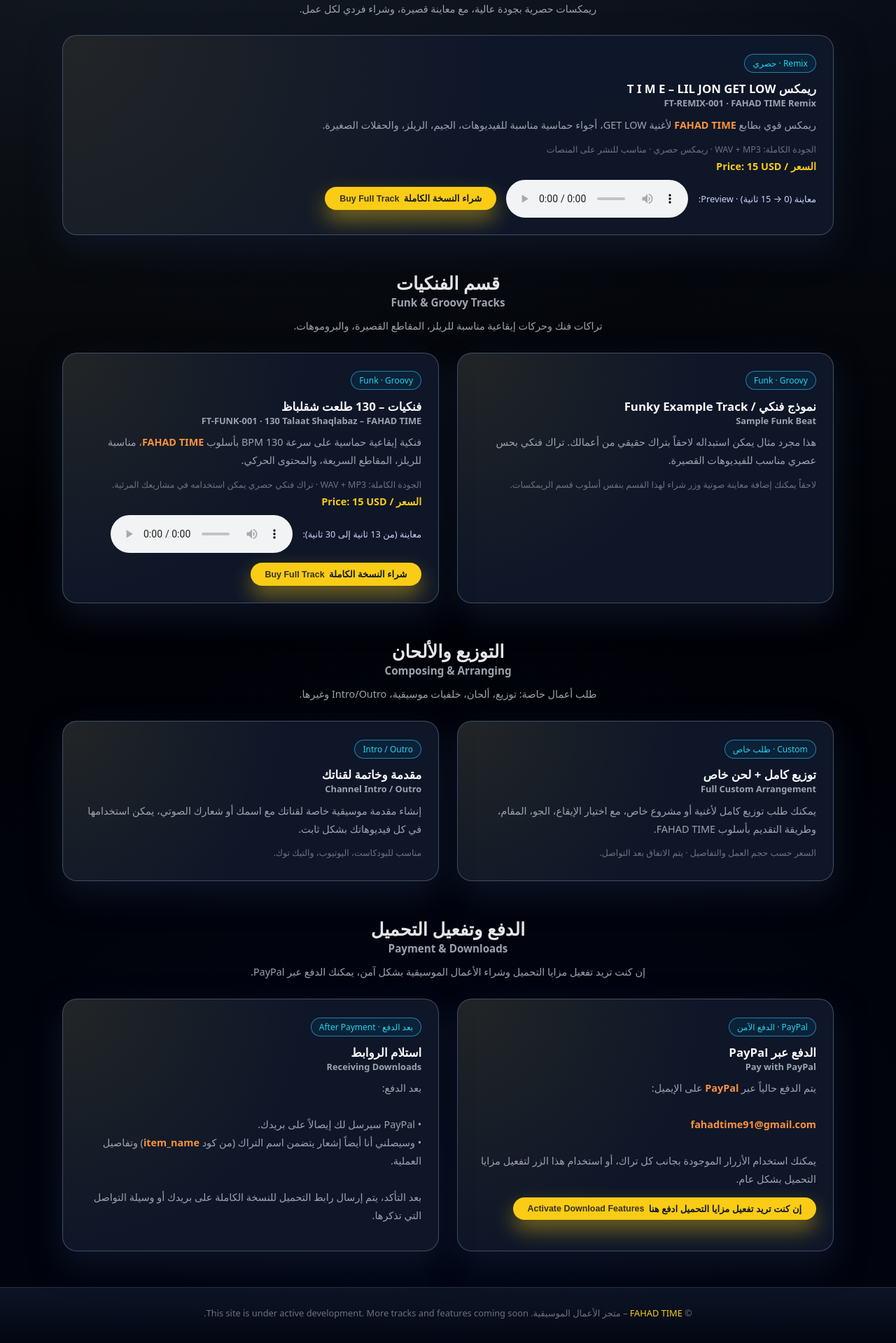
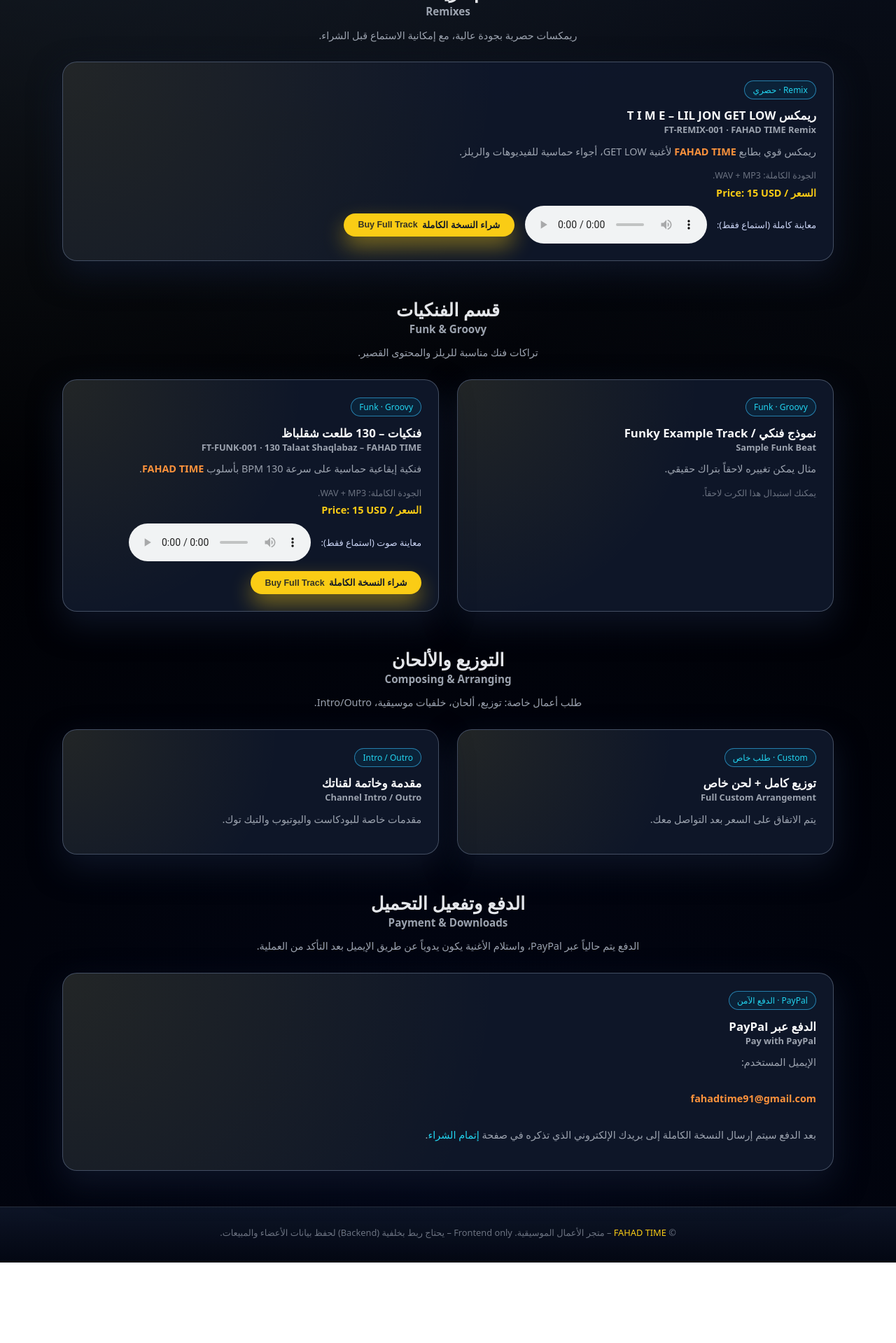
Before and after one commit to fahadtime/fahadtime, a plain HTML site: page index.html in a window 1280 px wide. Shown: the part 707-2626 px from the top of the page at 70% size. After the commit the page ends 2511 px from the top, so only its background shows below. Drawn offline with Linux system fonts and the light colour scheme.

Commit message:
Update index.html

```diff
--- a/index.html
+++ b/index.html
@@ -16,9 +16,7 @@
             --border-soft: rgba(148, 163, 184, 0.4);
         }
 
-        * {
-            box-sizing: border-box;
-        }
+        * { box-sizing: border-box; }
 
         body {
             margin: 0;
@@ -30,11 +28,9 @@
             color: var(--text-main);
         }
 
-        a {
-            text-decoration: none;
-        }
+        a { text-decoration: none; }
 
-        /* Top navigation (الهيدر) */
+        /* Top navigation */
         .top-nav {
             position: sticky;
             top: 0;
@@ -88,19 +84,19 @@
 
         .nav-links {
             display: flex;
-            gap: 1rem;
+            gap: 0.6rem;
             flex-wrap: wrap;
+            align-items: center;
         }
 
         .nav-link {
-            font-size: 0.85rem;
+            font-size: 0.8rem;
             color: var(--text-muted);
-            padding: 0.4rem 0.9rem;
+            padding: 0.35rem 0.8rem;
             border-radius: 999px;
             border: 1px solid transparent;
             transition: all 0.15s ease;
-            cursor: pointer;
-            display: flex;
+            display: inline-flex;
             align-items: center;
             gap: 0.25rem;
         }
@@ -116,7 +112,12 @@
             color: #f9fafb;
         }
 
-        /* Hero section */
+        .nav-link-accent {
+            border-color: rgba(250, 204, 21, 0.8);
+            color: var(--accent-gold);
+        }
+
+        /* Hero */
         .hero {
             min-height: 70vh;
             display: flex;
@@ -223,7 +224,7 @@
             font-size: 0.82rem;
         }
 
-        /* Sections layout */
+        /* Sections */
         .section {
             max-width: 1150px;
             margin: 0 auto 3.2rem auto;
@@ -277,10 +278,7 @@
             pointer-events: none;
         }
 
-        .card-inner {
-            position: relative;
-            z-index: 1;
-        }
+        .card-inner { position: relative; z-index: 1; }
 
         .card-label {
             font-size: 0.75rem;
@@ -294,8 +292,7 @@
         }
 
         .card h3 {
-            margin: 0;
-            margin-bottom: 0.6rem;
+            margin: 0 0 0.6rem;
             font-size: 1.05rem;
             color: #f9fafb;
         }
@@ -307,8 +304,7 @@
         }
 
         .card p {
-            margin: 0;
-            margin-bottom: 0.8rem;
+            margin: 0 0 0.8rem;
             font-size: 0.9rem;
             color: var(--text-muted);
             line-height: 1.8;
@@ -359,25 +355,16 @@
             background: linear-gradient(to top, rgba(3, 7, 18, 0.95), rgba(15, 23, 42, 0.85));
         }
 
-        .footer span {
-            color: var(--accent-gold);
-        }
+        .footer span { color: var(--accent-gold); }
 
         @media (max-width: 640px) {
-            .hero-title {
-                font-size: 2rem;
-            }
-
-            .hero {
-                padding-top: 2.5rem;
-            }
-
+            .hero-title { font-size: 2rem; }
+            .hero { padding-top: 2.5rem; }
             .top-nav {
                 flex-direction: column;
                 align-items: flex-start;
                 gap: 0.7rem;
             }
-
             .nav-links {
                 width: 100%;
                 flex-wrap: wrap;
@@ -387,12 +374,10 @@
 </head>
 <body>
 
-    <!-- شريط علوي + أيقونة العودة للصفحة الرئيسية -->
+    <!-- الهيدر -->
     <header class="top-nav">
         <div class="nav-left">
-            <a href="#hero" class="home-icon" title="الصفحة الرئيسية / Home">
-                🏠
-            </a>
+            <a href="#hero" class="home-icon" title="الصفحة الرئيسية / Home">🏠</a>
             <div class="logo-text">
                 <span class="ar">متجر FAHAD TIME للأعمال الموسيقية</span>
                 <span class="en">FAHAD TIME Music Works Store</span>
@@ -401,25 +386,30 @@
 
         <nav class="nav-links">
             <a href="#remixes" class="nav-link">
-                <span>الريمكسات</span>
-                <span class="en">Remixes</span>
+                <span>الريمكسات</span><span class="en">Remixes</span>
             </a>
             <a href="#funk" class="nav-link">
-                <span>الفنكيات</span>
-                <span class="en">Funk & Groovy</span>
+                <span>الفنكيات</span><span class="en">Funk</span>
             </a>
             <a href="#composing" class="nav-link">
-                <span>التوزيع والألحان</span>
-                <span class="en">Composing & Arranging</span>
+                <span>التوزيع والألحان</span><span class="en">Composing</span>
             </a>
             <a href="#payment" class="nav-link">
-                <span>الدفع والتحميل</span>
-                <span class="en">Payment & Downloads</span>
+                <span>الدفع</span><span class="en">Payment</span>
+            </a>
+            <a href="cart.html" class="nav-link nav-link-accent">
+                <span>سلة المشتريات</span><span class="en">Cart</span>
+            </a>
+            <a href="checkout.html" class="nav-link">
+                <span>إتمام الشراء</span><span class="en">Checkout</span>
+            </a>
+            <a href="register.html" class="nav-link">
+                <span>تسجيل الأعضاء</span><span class="en">Register</span>
             </a>
         </nav>
     </header>
 
-    <!-- الهيرو / الرئيسية -->
+    <!-- الهيرو -->
     <section id="hero" class="hero">
         <div class="hero-tag">
             🎚️ استديو موسيقي رقمي • Digital Music Studio
@@ -430,9 +420,9 @@
         </h1>
         <p class="hero-subtitle">
             هنا تلاقي الريمكسات، الفنكيات، والتوزيعات الحصرية بأسلوب
-            <span class="highlight">FAHAD TIME</span>، مع إمكانية الاستماع لمعاينة قصيرة قبل الشراء.
+            <span class="highlight">FAHAD TIME</span>.
             <span class="en">
-                Browse exclusive remixes, funk tracks and custom compositions by FAHAD TIME, with 15-second previews before you buy.
+                Browse exclusive remixes, funk tracks and custom compositions by FAHAD TIME.
             </span>
         </p>
         <div class="hero-buttons">
@@ -447,7 +437,7 @@
         </div>
     </section>
 
-    <!-- قسم الريمكسات -->
+    <!-- الريمكسات -->
     <section id="remixes" class="section">
         <div class="section-header">
             <h2 class="section-title">
@@ -455,13 +445,11 @@
                 <span class="en">Remixes</span>
             </h2>
             <p class="section-subtitle">
-                ريمكسات حصرية بجودة عالية، مع معاينة قصيرة، وشراء فردي لكل عمل.
+                ريمكسات حصرية بجودة عالية، مع إمكانية الاستماع قبل الشراء.
             </p>
         </div>
 
         <div class="cards">
-
-            <!-- ريمكس TIME – LIL JON GET LOW -->
             <article class="card">
                 <div class="card-inner">
                     <div class="card-label">Remix · حصري</div>
@@ -471,32 +459,26 @@
                     </h3>
                     <p>
                         ريمكس قوي بطابع <span class="highlight">FAHAD TIME</span> لأغنية GET LOW،
-                        أجواء حماسية مناسبة للفيديوهات، الجيم، الريلز، والحفلات الصغيرة.
+                        أجواء حماسية للفيديوهات والريلز.
                     </p>
                     <div class="track-meta">
-                        الجودة الكاملة: WAV + MP3 · ريمكس حصري · مناسب للنشر على المنصات
+                        الجودة الكاملة: WAV + MP3.
                     </div>
-                    <div class="price-tag">
-                        السعر / Price: 15 USD
-                    </div>
+                    <div class="price-tag">السعر / Price: 15 USD</div>
 
                     <div class="audio-row">
-                        <div class="audio-label">
-                            معاينة (0 → 15 ثانية) · Preview:
-                        </div>
-                        <audio class="preview-15" controls>
+                        <div class="audio-label">معاينة كاملة (استماع فقط):</div>
+                        <audio controls>
                             <source src="tracks/time-liljon-get-low.mp3" type="audio/mpeg" />
                             متصفحك لا يدعم تشغيل الصوت.
                         </audio>
 
-                        <!-- زر شراء النسخة الكاملة عبر PayPal -->
                         <form action="https://www.paypal.com/cgi-bin/webscr" method="post" target="_blank">
                             <input type="hidden" name="cmd" value="_xclick" />
                             <input type="hidden" name="business" value="fahadtime91@gmail.com" />
                             <input type="hidden" name="item_name" value="FT-REMIX-001 – TIME (LIL JON – GET LOW) – FULL VERSION" />
                             <input type="hidden" name="amount" value="15.00" />
                             <input type="hidden" name="currency_code" value="USD" />
-                            <!-- بعد الدفع يعود الزائر لصفحة الشكر -->
                             <input type="hidden" name="return" value="https://fahadtime.github.io/fahadtime/thanks.html" />
                             <button type="submit" class="btn-primary btn-small">
                                 شراء النسخة الكاملة
@@ -506,24 +488,23 @@
                     </div>
                 </div>
             </article>
-
         </div>
     </section>
 
-    <!-- قسم الفنكيات -->
+    <!-- الفنكيات -->
     <section id="funk" class="section">
         <div class="section-header">
             <h2 class="section-title">
                 قسم الفنكيات
-                <span class="en">Funk & Groovy Tracks</span>
+                <span class="en">Funk & Groovy</span>
             </h2>
             <p class="section-subtitle">
-                تراكات فنك وحركات إيقاعية مناسبة للريلز، المقاطع القصيرة، والبروموهات.
+                تراكات فنك مناسبة للريلز والمحتوى القصير.
             </p>
         </div>
 
         <div class="cards">
-            <!-- كرت توضيحي قديم (تقدر تعدله لاحقاً) -->
+            <!-- مثال قديم -->
             <article class="card">
                 <div class="card-inner">
                     <div class="card-label">Funk · Groovy</div>
@@ -531,12 +512,9 @@
                         نموذج فنكي / Funky Example Track
                         <span class="en">Sample Funk Beat</span>
                     </h3>
-                    <p>
-                        هذا مجرد مثال يمكن استبداله لاحقاً بتراك حقيقي من أعمالك.
-                        تراك فنكي بحس عصري مناسب للفيديوهات القصيرة.
-                    </p>
+                    <p>مثال يمكن تغييره لاحقاً بتراك حقيقي.</p>
                     <div class="track-meta">
-                        لاحقاً يمكنك إضافة معاينة صوتية وزر شراء لهذا القسم بنفس أسلوب قسم الريمكسات.
+                        يمكنك استبدال هذا الكرت لاحقاً.
                     </div>
                 </div>
             </article>
@@ -545,33 +523,26 @@
             <article class="card">
                 <div class="card-inner">
                     <div class="card-label">Funk · Groovy</div>
-
                     <h3>
                         فنكيات – 130 طلعت شقلباظ
                         <span class="en">FT-FUNK-001 · 130 Talaat Shaqlabaz – FAHAD TIME</span>
                     </h3>
-
                     <p>
                         فنكية إيقاعية حماسية على سرعة 130 BPM بأسلوب
-                        <span class="highlight">FAHAD TIME</span>، مناسبة للريلز، المقاطع السريعة،
-                        والمحتوى الحركي.
+                        <span class="highlight">FAHAD TIME</span>.
                     </p>
-
                     <div class="track-meta">
-                        الجودة الكاملة: WAV + MP3 · تراك فنكي حصري يمكن استخدامه في مشاريعك المرئية.
+                        الجودة الكاملة: WAV + MP3.
                     </div>
-
                     <div class="price-tag">السعر / Price: 15 USD</div>
 
                     <div class="audio-row">
-                        <div class="audio-label">معاينة (من 13 ثانية إلى 30 ثانية):</div>
-
-                        <audio class="funk-preview" controls>
+                        <div class="audio-label">معاينة صوت (استماع فقط):</div>
+                        <audio controls>
                             <source src="tracks/130-طلعت-شقلباظ.mp3" type="audio/mpeg" />
                             متصفحك لا يدعم تشغيل الصوت.
                         </audio>
 
-                        <!-- زر شراء النسخة الكاملة عبر PayPal -->
                         <form action="https://www.paypal.com/cgi-bin/webscr" method="post" target="_blank">
                             <input type="hidden" name="cmd" value="_xclick" />
                             <input type="hidden" name="business" value="fahadtime91@gmail.com" />
@@ -579,7 +550,6 @@
                             <input type="hidden" name="amount" value="15.00" />
                             <input type="hidden" name="currency_code" value="USD" />
                             <input type="hidden" name="return" value="https://fahadtime.github.io/fahadtime/thanks.html" />
-
                             <button type="submit" class="btn-primary btn-small">
                                 شراء النسخة الكاملة
                                 <span class="en">Buy Full Track</span>
@@ -588,11 +558,10 @@
                     </div>
                 </div>
             </article>
-
         </div>
     </section>
 
-    <!-- قسم التوزيع والألحان -->
+    <!-- التوزيع والألحان -->
     <section id="composing" class="section">
         <div class="section-header">
             <h2 class="section-title">
@@ -600,7 +569,7 @@
                 <span class="en">Composing & Arranging</span>
             </h2>
             <p class="section-subtitle">
-                طلب أعمال خاصة: توزيع، ألحان، خلفيات موسيقية، Intro/Outro وغيرها.
+                طلب أعمال خاصة: توزيع، ألحان، خلفيات موسيقية، Intro/Outro.
             </p>
         </div>
 
@@ -612,13 +581,7 @@
                         توزيع كامل + لحن خاص
                         <span class="en">Full Custom Arrangement</span>
                     </h3>
-                    <p>
-                        يمكنك طلب توزيع كامل لأغنية أو مشروع خاص، مع اختيار الإيقاع، الجو، المقام،
-                        وطريقة التقديم بأسلوب FAHAD TIME.
-                    </p>
-                    <div class="track-meta">
-                        السعر حسب حجم العمل والتفاصيل · يتم الاتفاق بعد التواصل.
-                    </div>
+                    <p>يتم الاتفاق على السعر بعد التواصل معك.</p>
                 </div>
             </article>
 
@@ -629,19 +592,13 @@
                         مقدمة وخاتمة لقناتك
                         <span class="en">Channel Intro / Outro</span>
                     </h3>
-                    <p>
-                        إنشاء مقدمة موسيقية خاصة لقناتك مع اسمك أو شعارك الصوتي،
-                        يمكن استخدامها في كل فيديوهاتك بشكل ثابت.
-                    </p>
-                    <div class="track-meta">
-                        مناسب للبودكاست، اليوتيوب، والتيك توك.
-                    </div>
+                    <p>مقدمات خاصة للبودكاست واليوتيوب والتيك توك.</p>
                 </div>
             </article>
         </div>
     </section>
 
-    <!-- قسم الدفع والتحميل -->
+    <!-- الدفع -->
     <section id="payment" class="section">
         <div class="section-header">
             <h2 class="section-title">
@@ -649,7 +606,7 @@
                 <span class="en">Payment & Downloads</span>
             </h2>
             <p class="section-subtitle">
-                إن كنت تريد تفعيل مزايا التحميل وشراء الأعمال الموسيقية بشكل آمن، يمكنك الدفع عبر PayPal.
+                الدفع يتم حالياً عبر PayPal، واستلام الأغنية يكون يدوياً عن طريق الإيميل بعد التأكد من العملية.
             </p>
         </div>
 
@@ -662,43 +619,12 @@
                         <span class="en">Pay with PayPal</span>
                     </h3>
                     <p>
-                        يتم الدفع حالياً عبر <span class="highlight">PayPal</span> على الإيميل:
+                        الإيميل المستخدم:
                         <br><br>
                         <span class="highlight">fahadtime91@gmail.com</span>
                         <br><br>
-                        يمكنك استخدام الأزرار الموجودة بجانب كل تراك،
-                        أو استخدام هذا الزر لتفعيل مزايا التحميل بشكل عام.
-                    </p>
-
-                    <form action="https://www.paypal.com/cgi-bin/webscr" method="post" target="_blank" style="margin-top: 0.7rem;">
-                        <input type="hidden" name="cmd" value="_xclick" />
-                        <input type="hidden" name="business" value="fahadtime91@gmail.com" />
-                        <input type="hidden" name="item_name" value="FT-ACCESS-001 – تفعيل مزايا التحميل - متجر FAHAD TIME" />
-                        <input type="hidden" name="currency_code" value="USD" />
-                        <!-- يمكن ترك المبلغ فارغ ليحدده العميل أو تعيين مبلغ معين -->
-                        <!-- <input type="hidden" name="amount" value="10.00" /> -->
-                        <input type="hidden" name="return" value="https://fahadtime.github.io/fahadtime/thanks.html" />
-                        <button type="submit" class="btn-primary btn-small">
-                            إن كنت تريد تفعيل مزايا التحميل ادفع هنا
-                            <span class="en">Activate Download Features</span>
-                        </button>
-                    </form>
-                </div>
-            </article>
-
-            <article class="card">
-                <div class="card-inner">
-                    <div class="card-label">بعد الدفع · After Payment</div>
-                    <h3>
-                        استلام الروابط
-                        <span class="en">Receiving Downloads</span>
-                    </h3>
-                    <p>
-                        بعد الدفع:
-                        <br><br>
-                        • PayPal سيرسل لك إيصالاً على بريدك.<br>
-                        • وسيصلني أنا أيضاً إشعار يتضمن اسم التراك (من كود <span class="highlight">item_name</span>) وتفاصيل العملية.<br><br>
-                        بعد التأكد، يتم إرسال رابط التحميل للنسخة الكاملة على بريدك أو وسيلة التواصل التي تذكرها.
+                        بعد الدفع سيتم إرسال النسخة الكاملة إلى بريدك الإلكتروني
+                        الذي تذكره في صفحة <a href="checkout.html" style="color: var(--accent-cyan);">إتمام الشراء</a>.
                     </p>
                 </div>
             </article>
@@ -707,41 +633,7 @@
 
     <footer class="footer">
         © <span>FAHAD TIME</span> – متجر الأعمال الموسيقية.
-        This site is under active development. More tracks and features coming soon.
+        Frontend only – يحتاج ربط بخلفية (Backend) لحفظ بيانات الأعضاء والمبيعات.
     </footer>
-
-    <!-- سكربت المعاينات -->
-    <script>
-    document.addEventListener("DOMContentLoaded", function () {
-        // معاينة الريمكسات: 0 → 15 ثانية
-        var maxPreview = 15;
-        var previews = document.querySelectorAll("audio.preview-15");
-
-        previews.forEach(function (audio) {
-            audio.addEventListener("timeupdate", function () {
-                if (audio.currentTime > maxPreview) {
-                    audio.pause();
-                    audio.currentTime = 0;
-                }
-            });
-        });
-
-        // معاينة الفنكيات: 13 → 30 ثانية
-        var funkPlayers = document.querySelectorAll("audio.funk-preview");
-
-        funkPlayers.forEach(function (audio) {
-            audio.addEventListener("loadedmetadata", function () {
-                audio.currentTime = 13;
-            });
-
-            audio.addEventListener("timeupdate", function () {
-                if (audio.currentTime >= 30) {
-                    audio.pause();
-                    audio.currentTime = 13;
-                }
-            });
-        });
-    });
-    </script>
 </body>
 </html>
```
